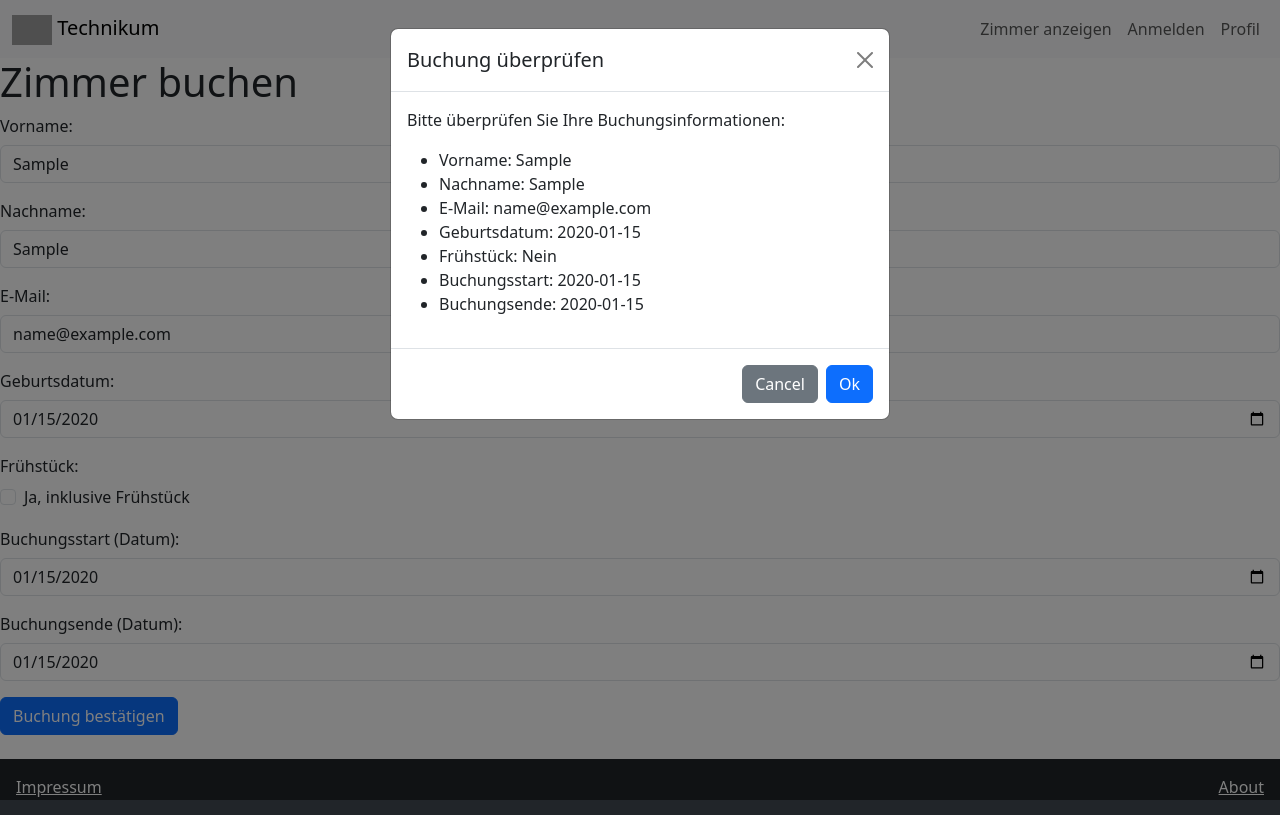
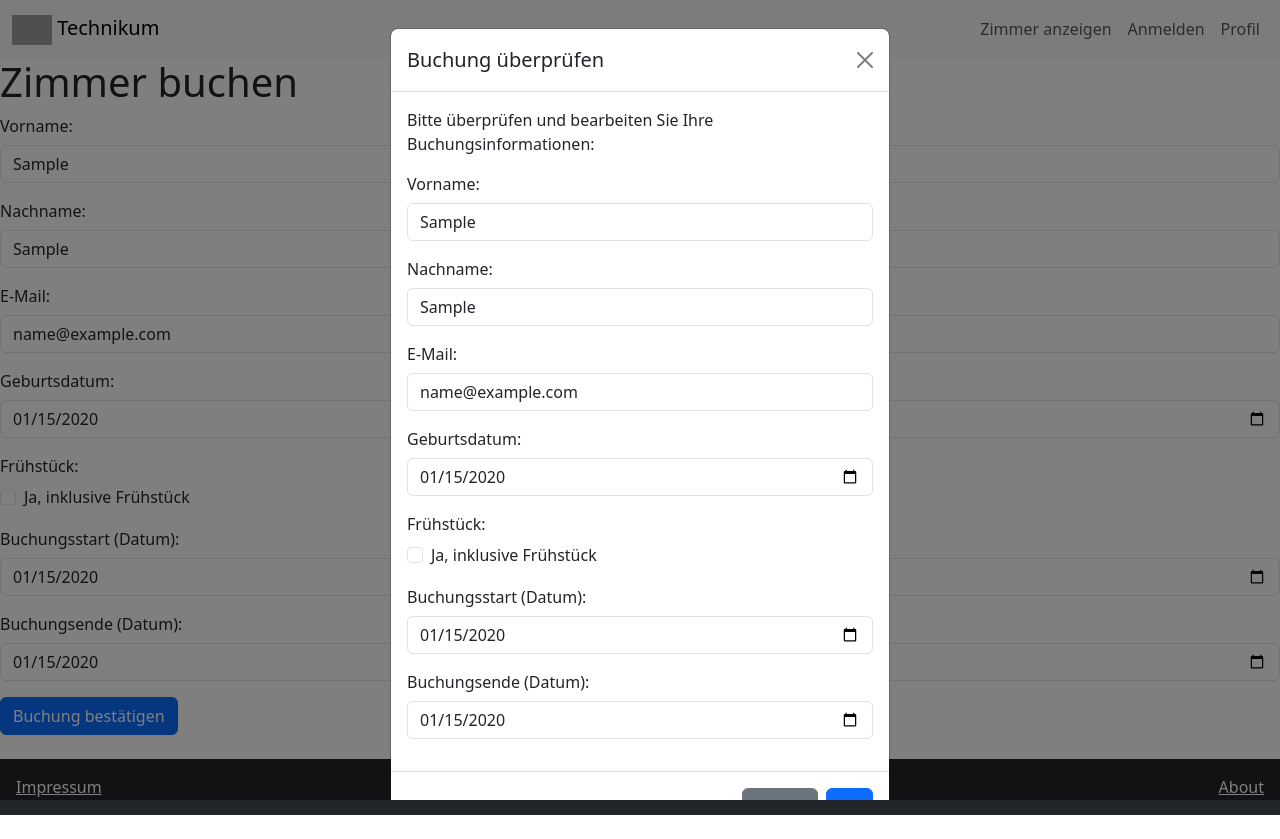
Before and after one commit to Lammer-FH/boutique-hotel-technikum-2023-gruppe-f-1, a Vue app: page /booking/1 in a window 1280 px wide. Both pictures are taken after typing "Sample", "Sample", "name@example.com", "2020-01-15", "2020-01-15", "2020-01-15" into the empty fields and a click on the button "Buchung bestätigen". Built offline with nearby package versions, Linux system fonts and the light colour scheme; grey boxes are pictures that could not be loaded; a web font is replaced by a local one.

Commit message:
confirmModal angepasst, das werte bearbeitet werden können

```diff
--- a/src/views/BookingForm.vue
+++ b/src/views/BookingForm.vue
@@ -21,8 +21,7 @@ export default defineComponent({
         fromDate: '',
         toDate: '',
       },
-      showConfirmModal: false,
-      bookingStatus: null,
+      showConfirmModal: false
     };
   },
   methods: {
@@ -53,15 +52,11 @@ export default defineComponent({
           birthdate
         };
         //console.log(this.fromDate);
-        console.log("Buchung wird durchgeführt...");
         await useBookingStore().makeBooking(this.roomId, this.bookingData.fromDate, this.bookingData.toDate,bookingInfo);
-        console.log("Buchung erfolgreich!");
-        this.bookingStatus = { message: 'Buchung erfolgreich!', variant: 'success' };
-        console.log(this.bookingStatus.variant);
+        alert('Buchung erfolgreich!');
         this.resetBooking();
       } catch (error) {
-        console.error('Fehler bei der Buchung:', error);
-        this.bookingStatus = { message: 'Buchung fehlgeschlagen. Bitte versuchen Sie es später erneut.', variant: 'danger' };
+        alert('Buchung fehlgeschlagen. Bitte versuchen Sie es später erneut.');
         this.showConfirmModal = false;
       }
     }
@@ -102,22 +97,33 @@ export default defineComponent({
     <!-- Bestätigungs-Modal -->
     <b-modal v-model="showConfirmModal" title="Buchung überprüfen" @hide="resetBooking" @ok="submitBooking">
       <div>
-        <p>Bitte überprüfen Sie Ihre Buchungsinformationen:</p>
-        <ul>
-          <li>Vorname: {{ bookingData.firstname }}</li>
-          <li>Nachname: {{ bookingData.lastname }}</li>
-          <li>E-Mail: {{ bookingData.email }}</li>
-          <li>Geburtsdatum: {{ bookingData.birthdate }}</li>
-          <li>Frühstück: {{ bookingData.breakfast ? 'Ja' : 'Nein' }}</li>
-          <li>Buchungsstart: {{ bookingData.fromDate }}</li>
-          <li>Buchungsende: {{ bookingData.toDate }}</li>
-        </ul>
+        <p>Bitte überprüfen und bearbeiten Sie Ihre Buchungsinformationen:</p>
+        <!-- Bearbeitbare Formularfelder im Modal -->
+        <b-form-group label="Vorname:">
+          <b-form-input v-model="bookingData.firstname" required></b-form-input>
+        </b-form-group>
+        <b-form-group label="Nachname:">
+          <b-form-input v-model="bookingData.lastname" required></b-form-input>
+        </b-form-group>
+        <b-form-group label="E-Mail:">
+          <b-form-input type="email" v-model="bookingData.email" required></b-form-input>
+        </b-form-group>
+        <b-form-group label="Geburtsdatum:">
+          <b-form-input type="date" v-model="bookingData.birthdate" required></b-form-input>
+        </b-form-group>
+        <b-form-group label="Frühstück:">
+          <b-form-checkbox v-model="bookingData.breakfast">
+            Ja, inklusive Frühstück
+          </b-form-checkbox>
+        </b-form-group>
+        <b-form-group label="Buchungsstart (Datum):">
+          <b-form-input type="date" v-model="bookingData.fromDate" required></b-form-input>
+        </b-form-group>
+        <b-form-group label="Buchungsende (Datum):">
+          <b-form-input type="date" v-model="bookingData.toDate" required></b-form-input>
+        </b-form-group>
       </div>
     </b-modal>
 
-    <!-- Erfolgs- oder Fehlermeldung -->
-    <b-alert v-if="bookingStatus" variant="bookingStatus.variant" show>
-      {{ bookingStatus.message }}
-    </b-alert>
   </div>
 </template>
```
